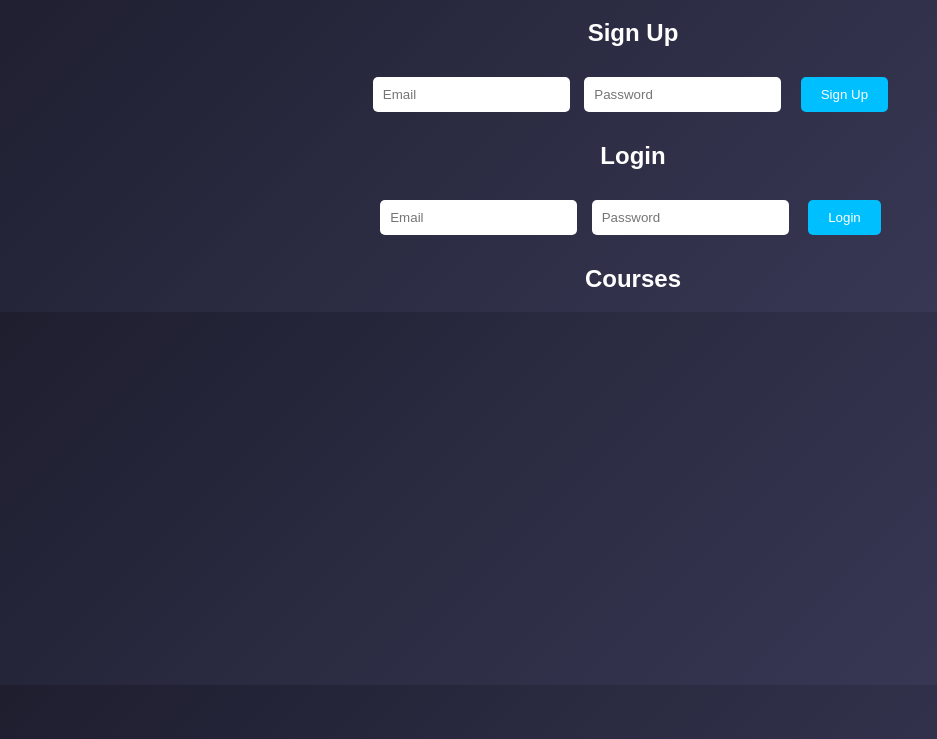
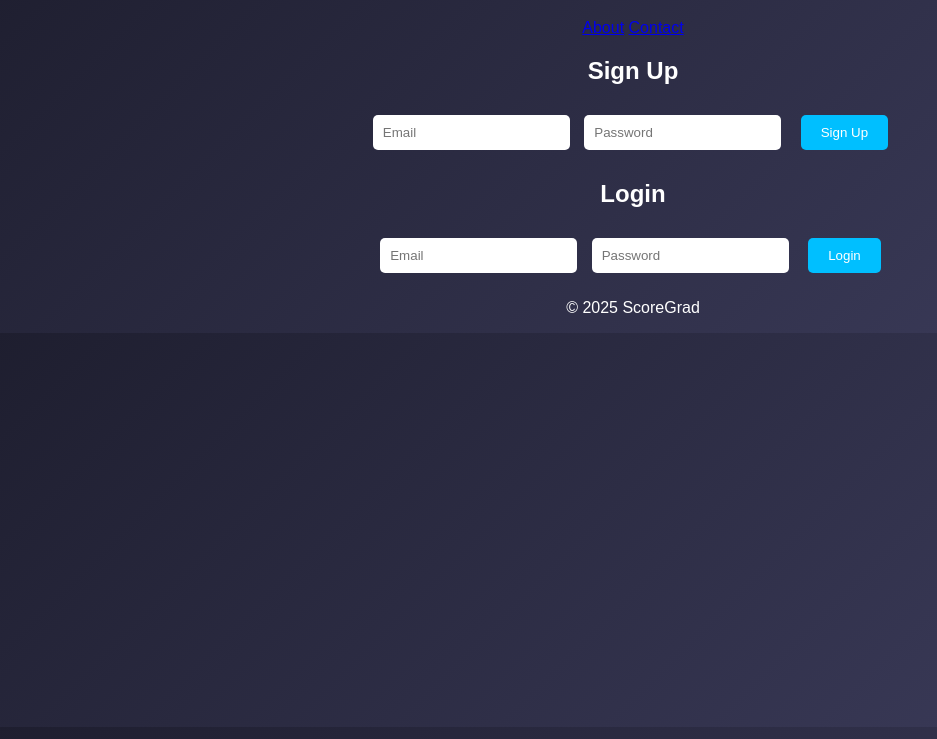
Before and after one commit to abhiscore/scoregrad, a plain HTML site: page index.html in a window 1280 px wide. Shown: the part 61-800 px from the top of the page, without its empty margins (7-944 px from the left). Drawn offline with Linux system fonts and the light colour scheme; no server answers.

Commit message:
Update index.html

```diff
--- a/index.html
+++ b/index.html
@@ -5,36 +5,43 @@
   <meta name="viewport" content="width=device-width, initial-scale=1.0">
   <title>ScoreGrad</title>
 
-  <!-- Firebase Scripts -->
+  <!-- CSS -->
+  <link rel="stylesheet" href="style.css">
+
+  <!-- Firebase -->
   <script src="https://www.gstatic.com/firebasejs/9.22.2/firebase-app-compat.js"></script>
   <script src="https://www.gstatic.com/firebasejs/9.22.2/firebase-auth-compat.js"></script>
   <script src="https://www.gstatic.com/firebasejs/9.22.2/firebase-firestore-compat.js"></script>
-
-  <!-- Your custom CSS -->
-  <link rel="stylesheet" href="style.css">
 </head>
 <body>
+  <header>
+    <h1>Welcome to ScoreGrad</h1>
+    <nav>
+      <a href="about.html">About</a>
+      <a href="contact.html">Contact</a>
+    </nav>
+  </header>
 
-  <h1>Welcome to ScoreGrad</h1>
-
-  <!-- Signup Form -->
+  <main>
+    <section id="signup-section">
       <h2>Sign Up</h2>
       <input type="email" id="signup-email" placeholder="Email">
       <input type="password" id="signup-password" placeholder="Password">
       <button onclick="signup()">Sign Up</button>
+    </section>
 
-  <!-- Login Form -->
+    <section id="login-section">
       <h2>Login</h2>
       <input type="email" id="login-email" placeholder="Email">
       <input type="password" id="login-password" placeholder="Password">
       <button onclick="login()">Login</button>
+    </section>
+  </main>
 
-  <!-- Courses Section -->
-  <h2>Courses</h2>
-  <div id="courses"></div>
+  <footer>
+    <p>&copy; 2025 ScoreGrad</p>
+  </footer>
 
-  <!-- Your custom JS -->
   <script src="script.js"></script>
-
 </body>
 </html>
```
Lines whose indentation alone changed are shown as unchanged.
